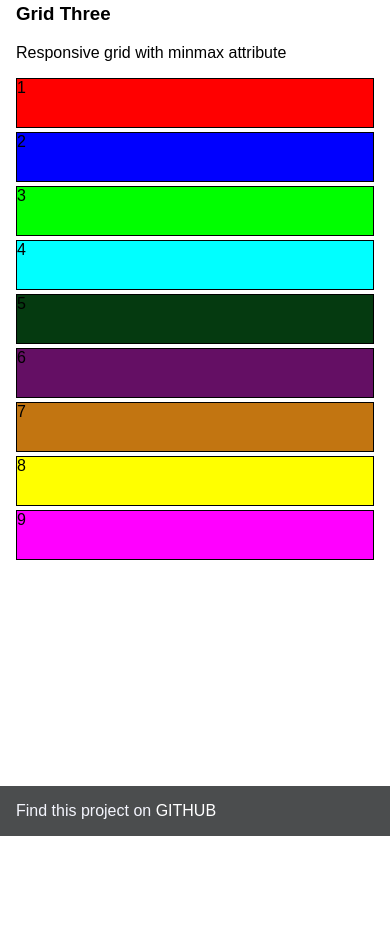
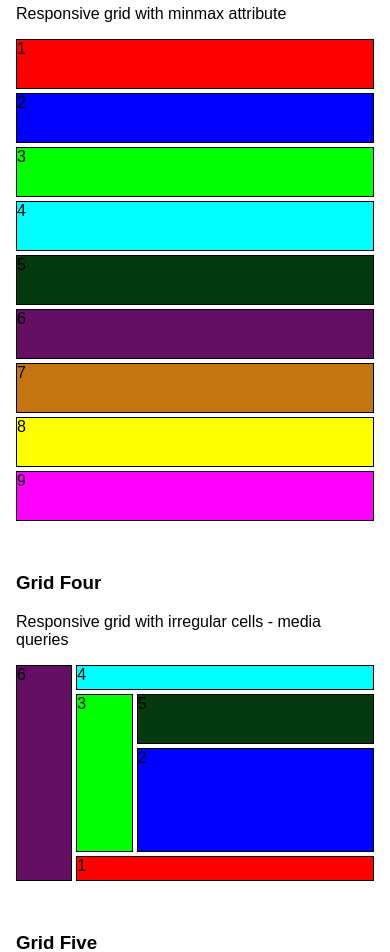
Before and after one commit to cwesterduin/css-grid-practice, a plain HTML site: page index.html in a window 390 px wide. Shown: the part 1048-2000 px from the top of the page. Before the commit the page ends 1884 px from the top, so only its background shows below. Drawn offline with Linux system fonts and the light colour scheme; a web font is replaced by a local one.

Commit message:
fix layout

```diff
--- a/index.html
+++ b/index.html
@@ -16,10 +16,10 @@
 
     <main>
 
-        <section>
+        <div>
             <h3>Grid One</h3>
             <p>Basic flexible grid</p>
-            <article class="grid grid-1">
+            <div class="grid grid-1">
                 <div class="one">1</div>
                 <div class="two">2</div>
                 <div class="three">3</div>
@@ -29,13 +29,13 @@
                 <div class="seven">7</div>
                 <div class="eight">8</div>
                 <div class="nine">9</div>
-            </article>
-        </section>
+            </div>
+        </div>
 
-        <section>
+        <div>
             <h3>Grid Two</h3>
             <p>Responsive grid with media queries</p>
-            <article class="grid grid-2">
+            <div class="grid grid-2">
                 <div class="one">1</div>
                 <div class="two">2</div>
                 <div class="three">3</div>
@@ -45,13 +45,13 @@
                 <div class="seven">7</div>
                 <div class="eight">8</div>
                 <div class="nine">9</div>
-            </article>
-        </section>
+            </div>
+        </div>
 
-        <section>
+        <div>
             <h3>Grid Three</h3>
             <p>Responsive grid with minmax attribute</p>
-            <article class="grid grid-3">
+            <div class="grid grid-3">
                 <div class="one">1</div>
                 <div class="two">2</div>
                 <div class="three">3</div>
@@ -61,8 +61,28 @@
                 <div class="seven">7</div>
                 <div class="eight">8</div>
                 <div class="nine">9</div>
-            </article>
-        </section>
+            </div>
+        </div>
+
+        <div>
+            <h3>Grid Four</h3>
+            <p>Responsive grid with irregular cells - media queries</p>
+            <div class="grid grid-4">
+                <div class="one">1</div>
+                <div class="two">2</div>
+                <div class="three">3</div>
+                <div class="four">4</div>
+                <div class="five">5</div>
+                <div class="six">6</div>
+            </div>
+        </div>
+
+        <div>
+            <h3>Grid Five</h3>
+            <p>Grid with images...</p>
+            <div class="grid grid-5">
+            </div>
+        </div>
 
     </main>
 
--- a/style.css
+++ b/style.css
@@ -11,6 +11,7 @@ body {
     display: grid;
     grid-template-columns: 1fr;
     grid-template-rows: auto 100% 1fr;
+    height: auto;
 }
 
 h1, h2, h3, h4, h5 {
@@ -37,21 +38,24 @@ footer > a:hover {
 
 main {
     padding: 0 1em;
+    display: grid;
+    height: auto;
+
 }
 
-section:not(section:first-of-type) {
-    margin: 4em 0;
+main > div {
+    display: block;
+    height: auto;
 }
-section:first-of-type {
-    margin-top: 2em
-}
-section:last-of-type {
-    margin-bottom: 0
+
+main > div > div {
+    height: auto;
 }
 
 .grid {
     display: grid;
     gap: .25em;
+    height: auto;
 }
 
 .grid > * {
@@ -84,3 +88,76 @@ section:last-of-type {
     grid-template-columns: repeat(auto-fill, minmax(calc(768px / 3), 1fr));
     grid-auto-rows: minmax(50px, auto);
 }
+
+.grid-3 img {
+    width: 100%;
+    height: 100%;
+    object-fit: fill
+}
+
+.grid-4 .one {
+    grid-area: header;
+  }
+  .grid-4 .two {
+    grid-area: main;
+  }
+  .grid-4 .three {
+    grid-area: sidebar;
+  }
+  .grid-4 .four {
+    grid-area: footer;
+  }
+  .grid-4 .five {
+    grid-area: extra;
+  }
+
+  .grid-4 .six {
+    grid-area: big;
+  }
+
+.grid-4 {
+    height: max-content;
+    grid-template-columns: 1fr 1fr 1fr 1fr 1fr 1fr;
+    grid-template-rows:  1fr 100px 1fr;
+    grid-template-areas:
+      "header header header header header big"
+      "main main . sidebar extra big"
+      "footer footer footer footer footer big";
+  }
+
+@media screen and (max-width: 768px) {
+    .grid-4 {
+        grid-template-rows:  repeat(3, minmax(100px, calc(100% / 3)));
+        grid-template-areas:
+        "header header header header header header"
+        "footer footer extra extra sidebar sidebar"
+        "main main main main main main";
+    }
+    .grid-4 .six {
+        display: none;
+    }
+}
+
+@media screen and (max-width: 576px) {
+    .grid-4 {
+        grid-template-rows: 25px repeat(3, 50px) 25px;
+        grid-template-areas:
+        "big footer footer footer footer footer"
+        "big sidebar extra extra extra extra"
+        "big sidebar main main main main"
+        "big sidebar main main main main"
+        "big header header header header header";
+    }
+    .grid-4 .six {
+        display: block;
+    }
+}
+
+.grid-5 {
+    grid-template-columns: 1fr 1fr 1fr 1fr 1fr 1fr;
+    grid-template-rows:  25% 150px 25%;
+    grid-template-areas:
+    "header header header header header big"
+    "main main . sidebar extra big"
+    "footer footer footer footer footer big";
+}
```
